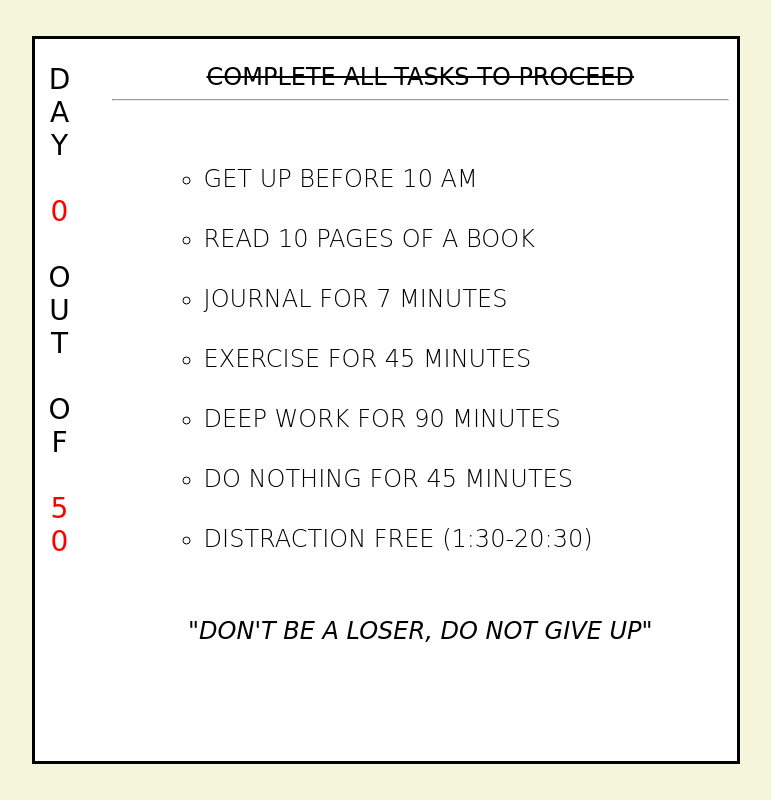
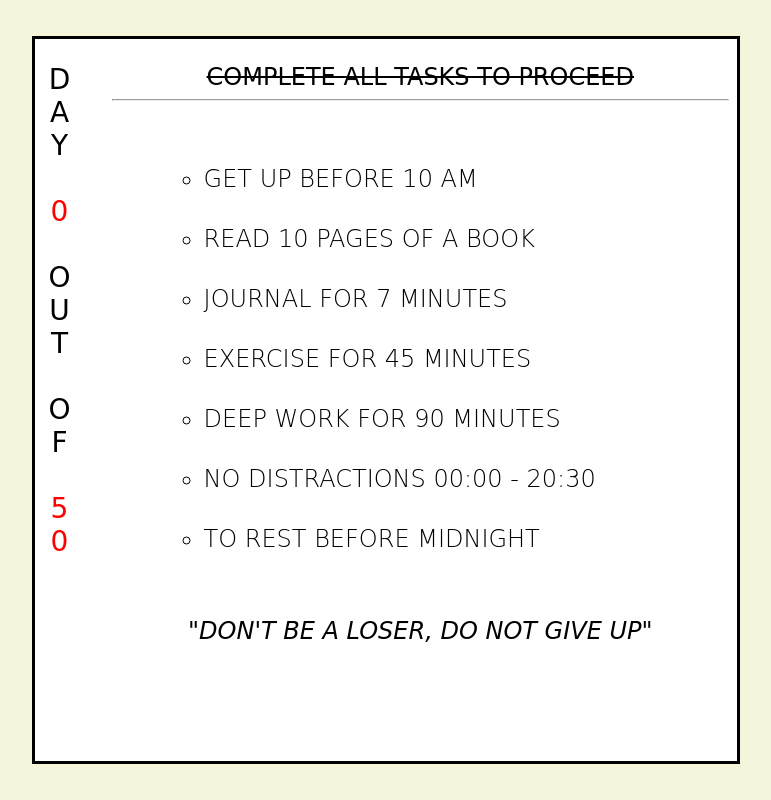
Before and after one commit to humaneediedofanxiety/project50, a plain HTML site: page index.html in a window 1280 px wide. Shown: the whole page, without its empty margins (254-1025 px from the left). Drawn offline with Linux system fonts and the light colour scheme.

Commit message:
Update index.html

```diff
--- a/index.html
+++ b/index.html
@@ -21,8 +21,8 @@
                     <li key="2">Journal for 7 Minutes</li>
                     <li key="3">Exercise for 45 Minutes</li>
                     <li key="4">Deep Work for 90 Minutes</li>
-                    <li key="5">Do Nothing for 45 Minutes</li>
-                    <li key="6">Distraction Free (1:30-20:30)</li>
+                    <li key="5">No Distractions 00:00 - 20:30</li>
+                    <li key="6">To Rest Before Midnight</li>
                 </ol>
                 <h3 class="quote">"Don't be a loser, Do not GIVE UP"</h3>
             </div>
```
